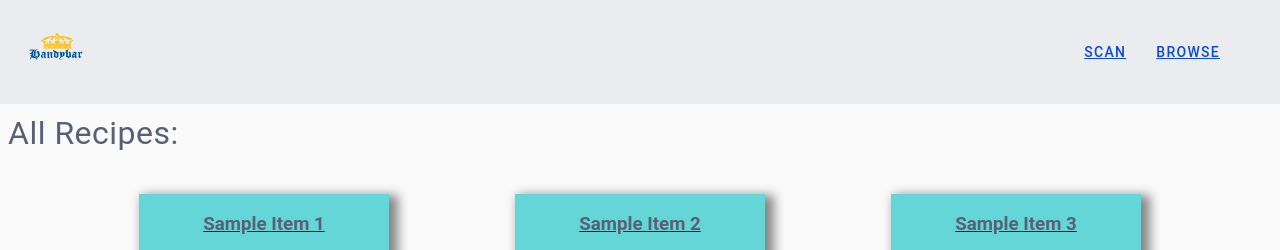
After one commit to cbi-robschmidt/hackarona, a Django app: page /catalog in a window 1280 px wide. The commit adds this page. Shown: the top 250 px of the page. Run offline with Django 3.2, Linux system fonts and the light colour scheme; parts of the project's set-up code (start-up, migrations or seed data) failed here and were passed over.

Commit message:
Basic styling for a 'catalog' of recipes, preparing to pull recipes from API

```diff
--- /dev/null
+++ b/catalog/templates/catalog.html
@@ -0,0 +1,33 @@
+{% extends 'base.html' %}
+{% load static %}
+
+{% block title %}Catalog{% endblock %}
+
+{% block import %} <link rel="stylesheet" href="{% static "catalog_styling/catalog.css" %}"> {% endblock %}
+
+{% block content %}
+    <h1> All Recipes: </h1>
+
+    <div class="catalog">
+        <a class="catalog-item" href="https://picsum.photos/250">
+            <h3> Sample Item 1</h3>
+            <img width="250" height="250" src="https://picsum.photos/250">
+        </a>
+        <a class="catalog-item" href="https://picsum.photos/250">
+            <h3> Sample Item 2</h3>
+            <img width="250" height="250" src="https://picsum.photos/250">
+        </a>
+        <a class="catalog-item" href="https://picsum.photos/250">
+            <h3> Sample Item 3</h3>
+            <img width="250" height="250" src="https://picsum.photos/250">
+        </a>
+    </div>
+
+    {% comment %} <a href=${value['webImage']}>
+        <h2>${value['name']}</h2>
+        <br />
+        <img src=${value['webImage']} />
+    </a> {% endcomment %}
+
+    <script src="{% static "catalog_styling/catalog_viewer.js" %}"></script>
+{% endblock %}
--- a/catalog/urls.py
+++ b/catalog/urls.py
@@ -1,8 +1,9 @@
 from django.urls import path
 
-from .views import IndexView, ResultsView
+from .views import IndexView, ResultsView, get_catalog
 
 urlpatterns = [
     path('', IndexView.as_view(), name='index'),
-    path('results/<uuid:pk>/', ResultsView.as_view(), name='results')
+    path('results/<uuid:pk>/', ResultsView.as_view(), name='results'),
+    path('catalog', get_catalog, name='catalog')
 ]
--- a/catalog/views.py
+++ b/catalog/views.py
@@ -17,3 +17,6 @@ class IndexView(ListView):
 class ResultsView(DetailView):
     model = ScanPhoto
     template_name = 'results.html'
+
+def get_catalog(request):
+    return render(request, 'catalog.html')
--- a/static/base_styling/base.css
+++ b/static/base_styling/base.css
@@ -178,6 +178,21 @@ body {
     padding: 10px 5px;
 }
 
+.link-list {
+    flex-grow: 1;
+
+    display: flex;
+    flex-direction: row;
+    justify-content: flex-end;
+    flex-wrap: nowrap;
+    align-items: center;
+    padding: 10px;
+}
+
+.link-list > a {
+    padding: 0px 15px;
+}
+
 .content {
     margin: 80px 0px 40px 0px;
     text-align: center;
--- /dev/null
+++ b/static/catalog_styling/catalog.css
@@ -0,0 +1,21 @@
+.catalog {
+    /* background-color: #29cb97; */
+    display: flex;
+    flex-direction: row;
+    flex-wrap: wrap;
+    justify-content: space-evenly;
+    align-content: space-around;
+    padding: 10px;
+}
+
+.catalog-item {
+    background-color: #65d6d8;
+    transition: all 0.2s;
+    box-shadow: 6px 4px 10px 3px #22222288;
+    margin: 5px;
+}
+
+.catalog-item:focus, .catalog-item:hover {
+    transform: scale(1.1, 1.1);
+    box-shadow: 6px 4px 10px 8px #22222288;
+}
--- /dev/null
+++ b/static/catalog_styling/catalog_viewer.js
@@ -0,0 +1,3 @@
+// $(document).ready(function getRecipes() {
+
+// });
--- a/webapp/templates/base.html
+++ b/webapp/templates/base.html
@@ -18,7 +18,10 @@
                 <a href="{% url 'index' %}">
                     <img class="icon" alt="Hackarona Logo, redirect to homepage" src="{%static "images/HackaronaLogo.png" %}">
                 </a>
-                <a class="cbi-link" href="{% url 'scan' %}"> Scan </a>
+                <div class="link-list">
+                    <a class="cbi-link" href="{% url 'scan' %}"> Scan </a>
+                    <a class="cbi-link" href="{% url 'catalog' %}"> Browse </a>
+                </div>
             </div>
             <div class="content">
                 {% block content %}
```
